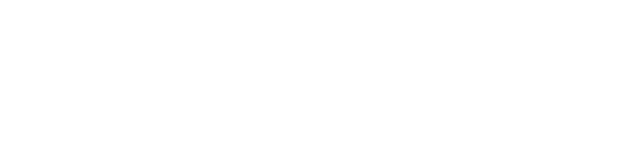
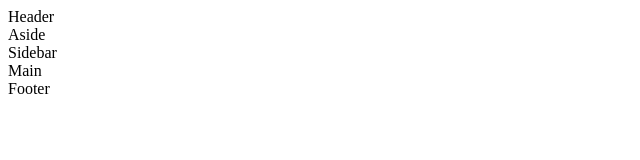
Before and after one commit to Sayyidalijufri/Css-Grid-Semantic, a plain HTML site: page index.html in a window 1280 px wide. Shown: the whole page, without its empty margins (0-640 px from the left). Drawn offline with Linux system fonts and the light colour scheme.

Commit message:
maked the container item

```diff
--- a/index.html
+++ b/index.html
@@ -8,7 +8,11 @@
   </head>
   <body>
     <div class="container">
-
+     <header>Header</header>
+     <aside>Aside</aside>
+     <sidebar>Sidebar</sidebar>
+     <main>Main</main>
+     <footer>Footer</footer>
     </div>
     <script src="script.js"></script>
   </body>
```
